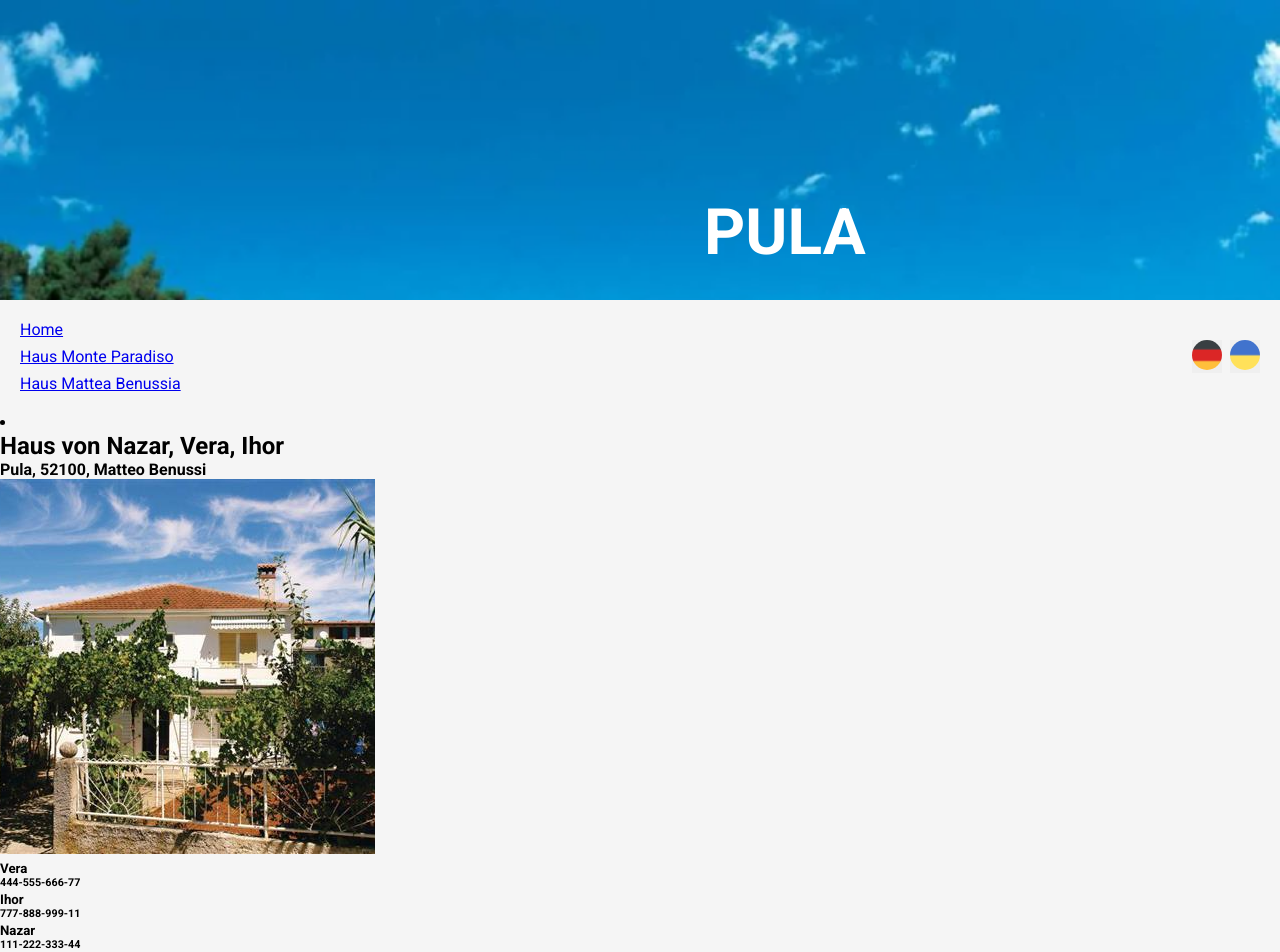
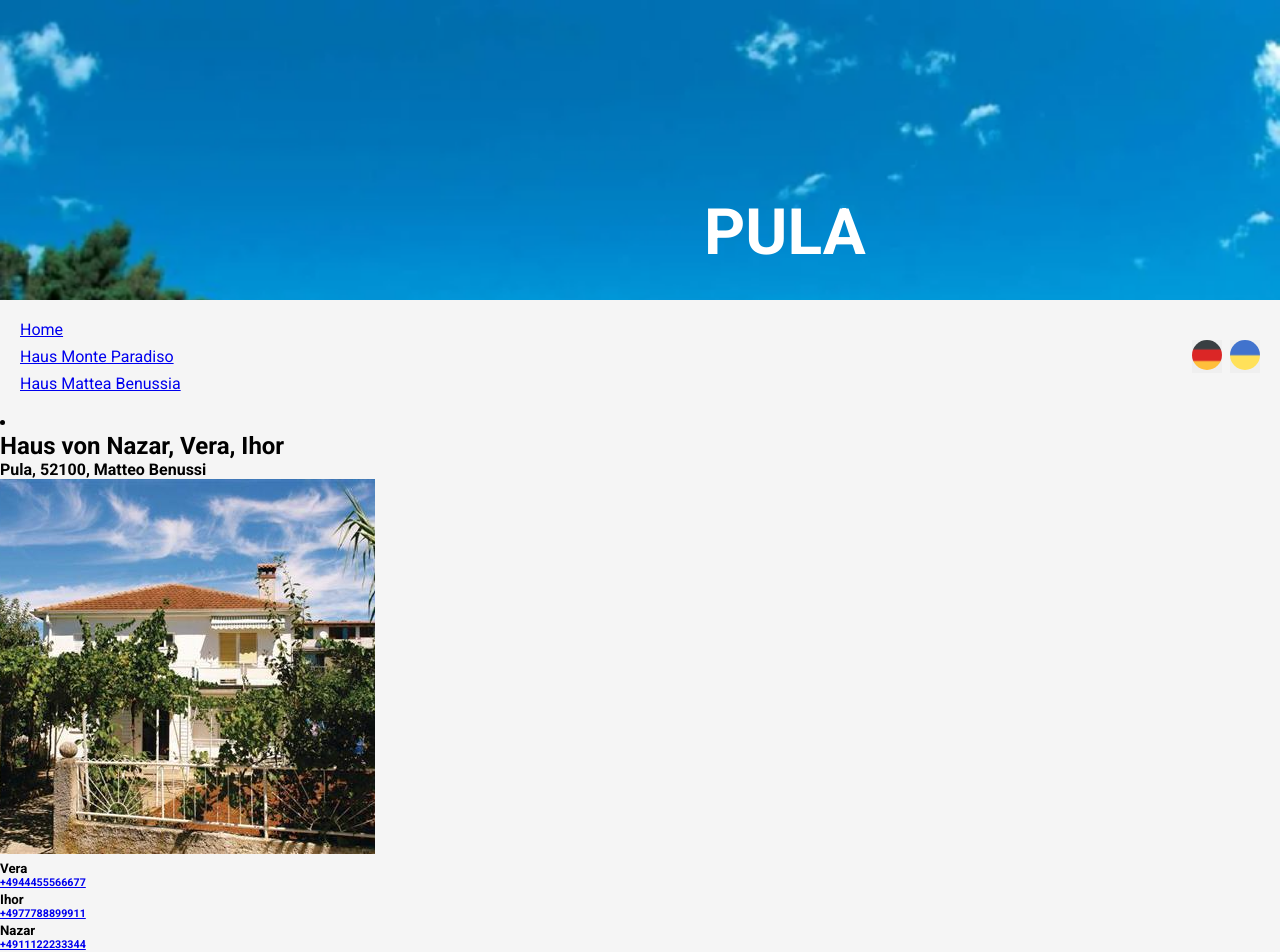
Before and after one commit to jana-rosegarden/travel-app-react, a React (Vite) app: page /house/benussia in a window 1280 px wide. Shown: the top 952 px of the page. Built offline with nearby package versions, Linux system fonts and the light colour scheme.

Commit message:
Link zu tel:+49.. hinzugefügt

```diff
--- a/src/components/Card.jsx
+++ b/src/components/Card.jsx
@@ -39,7 +39,7 @@ export default function Card({name, adresse, entfernung, parken, image, oeffnung
                         return(
                             <li key={item.id}>
                                 <h5>{item.person[lang]}</h5>
-                                <h6>{item.telefon} </h6>
+                                <h6><a href={`tel:${item.telefon}`}>{item.telefon}</a>{} </h6>
                             </li>
                         )
                     })}
--- a/src/data/kontakts.js
+++ b/src/data/kontakts.js
@@ -8,7 +8,7 @@ export const telefonnummerParadizo = [
             de: "Jana",
             uk: "Яна"
         },
-        telefon: 1111111111,
+        telefon: "+491111111111",
         id: "jana"
     },
     {
@@ -16,7 +16,7 @@ export const telefonnummerParadizo = [
             de: "Andreas",
             uk: "Адреас"
         },
-        telefon: 111111111,
+        telefon: "+49111111111",
         id: "andreas"
     },
     {
@@ -24,7 +24,7 @@ export const telefonnummerParadizo = [
             de: "Marian",
             uk: "Мар'ян"
         },
-        telefon: 111111111,
+        telefon: "+49111111111",
         id: "marian"
     },
     {
@@ -32,7 +32,7 @@ export const telefonnummerParadizo = [
             de: "Vera",
             uk: "Віра"
         },
-        telefon: 1111111111,
+        telefon: "+491111111111",
         id: "vera"
     },
     {
@@ -40,7 +40,7 @@ export const telefonnummerParadizo = [
             de: "Ihor",
             uk: "Ігор"
         },
-        telefon: 1111111111,
+        telefon: "+491111111111",
         id: "ihor"
     },
     {
@@ -48,7 +48,7 @@ export const telefonnummerParadizo = [
             de: "Nazar",
             uk: "Назар"
         },
-        telefon: 1111111111,
+        telefon: "+491111111111",
         id: "nazar"
     }
 ];
@@ -71,7 +71,7 @@ export const paradiso =
                     de: "Jana",
                     uk: "Яна"
                 },
-                telefon: "111-222-333-44",
+                telefon: "+4911122233344",
                 id: "jana"
             },
             {
@@ -79,7 +79,7 @@ export const paradiso =
                     de: "Andreas",
                     uk: "Адреас"
                 },
-                telefon: "555-666-777-88",
+                telefon: "+4955566677788",
                 id: "andreas"
             },
             {
@@ -87,7 +87,7 @@ export const paradiso =
                     de: "Marian",
                     uk: "Мар'ян"
                 },
-                telefon: 111111111,
+                telefon: "+49111111111",
                 id: "999-111-222-33"
             }
         ]
@@ -111,7 +111,7 @@ export const benussia =
                     de: "Vera",
                     uk: "Віра"
                 },
-                telefon: "444-555-666-77",
+                telefon: "+4944455566677",
                 id: "vera"
             },
             {
@@ -119,7 +119,7 @@ export const benussia =
                     de: "Ihor",
                     uk: "Ігор"
                 },
-                telefon: "777-888-999-11",
+                telefon: "+4977788899911",
                 id: "ihor"
             },
             {
@@ -127,7 +127,7 @@ export const benussia =
                     de: "Nazar",
                     uk: "Назар"
                 },
-                telefon: "111-222-333-44",
+                telefon: "+4911122233344",
                 id: "nazar"
             }
         ]
```
